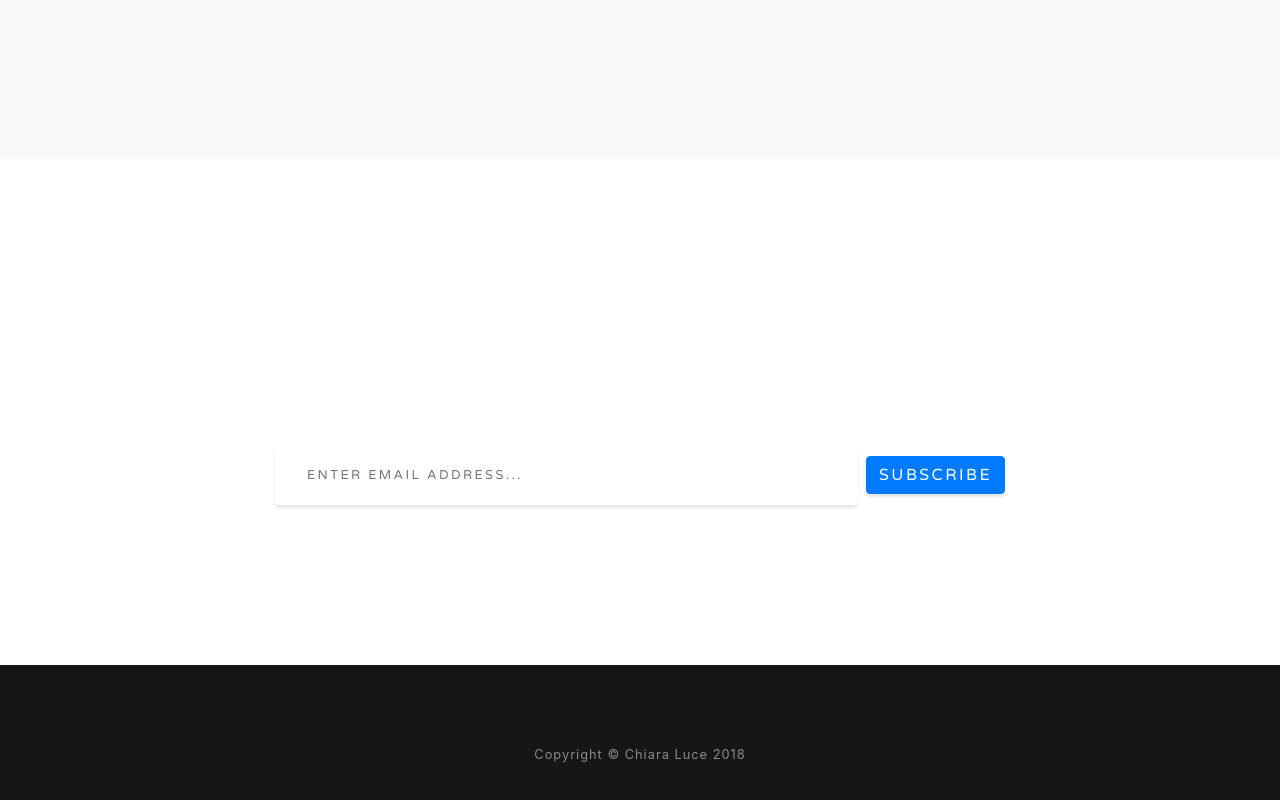
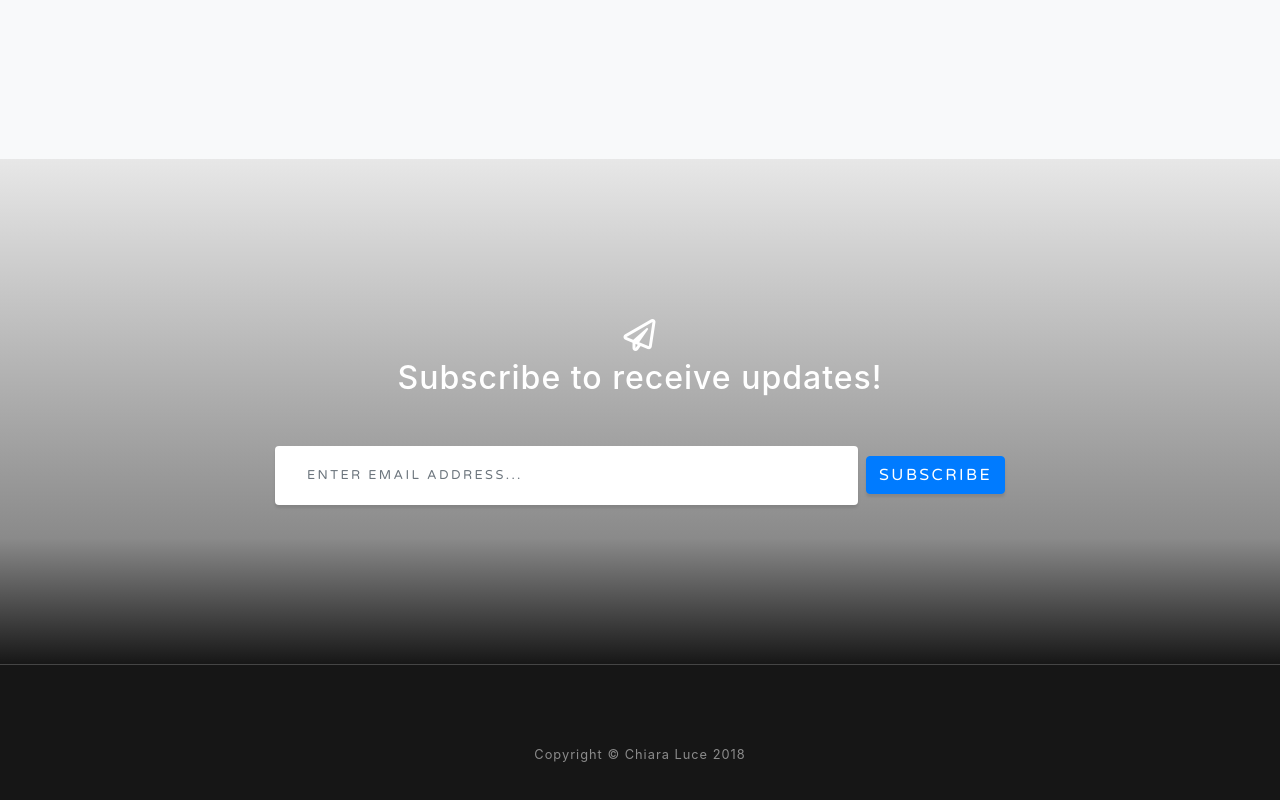
Before and after one commit to wagner-sousa/site-chiara-luce, a website with bundled scripts: page index.html in a window 1280 px wide. Shown: the part 1877-2677 px from the top of the page. Built offline with nearby package versions, Linux system fonts and the light colour scheme; files whose address does not match are found by name.

Commit message:
update url background

```diff
--- a/css/grayscale.css
+++ b/css/grayscale.css
@@ -208,14 +208,12 @@
 
 .signup-section {
      padding: 10rem 0;
-     background-image: url("../img/bg-signup.jpg");
-     background: -webkit-gradient(linear, left top, left bottom, from(rgba(22, 22, 22, 0.1)), color-stop(75%, rgba(22, 22, 22, 0.5)), to(#161616)), url("../img/bg-signup.jpg");
-     background: linear-gradient(to bottom, rgba(22, 22, 22, 0.1) 0%, rgba(22, 22, 22, 0.5) 75%, #161616 100%), url("../img/bg-signup.jpg");
+     background: -webkit-gradient(linear, left top, left bottom, from(rgba(22, 22, 22, 0.1)), color-stop(75%, rgba(22, 22, 22, 0.5)), to(#161616)), url(../img/bg-signup.jpg);
+     background: linear-gradient(to bottom, rgba(22, 22, 22, 0.1) 0%, rgba(22, 22, 22, 0.5) 75%, #161616 100%), url(../img/bg-signup.jpg);
      background-position: center;
      background-repeat: no-repeat;
      background-attachment: scroll;
      background-size: cover;
-     background-image: url("../img/bg-signup.jpg");
 }
 
 .signup-section .form-inline input {
```
Also changed, not shown: css/grayscale.min.css.
